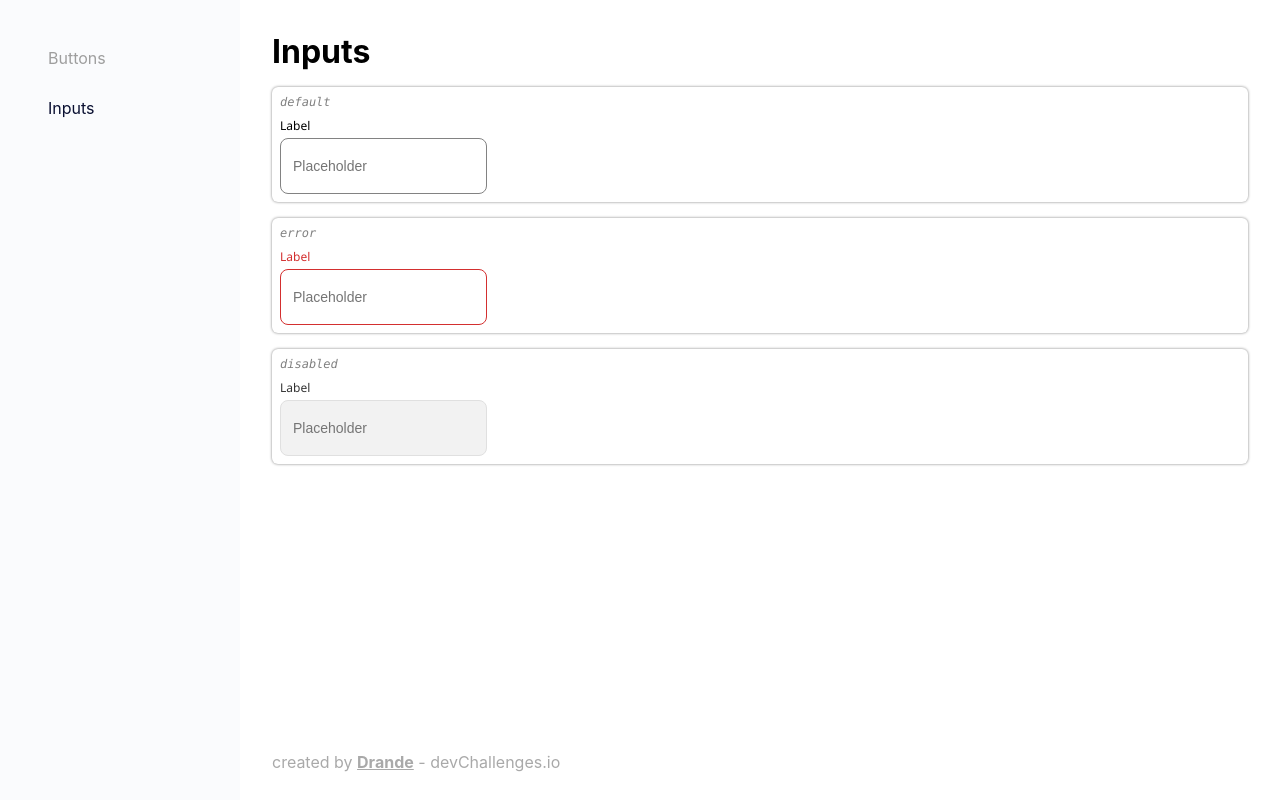
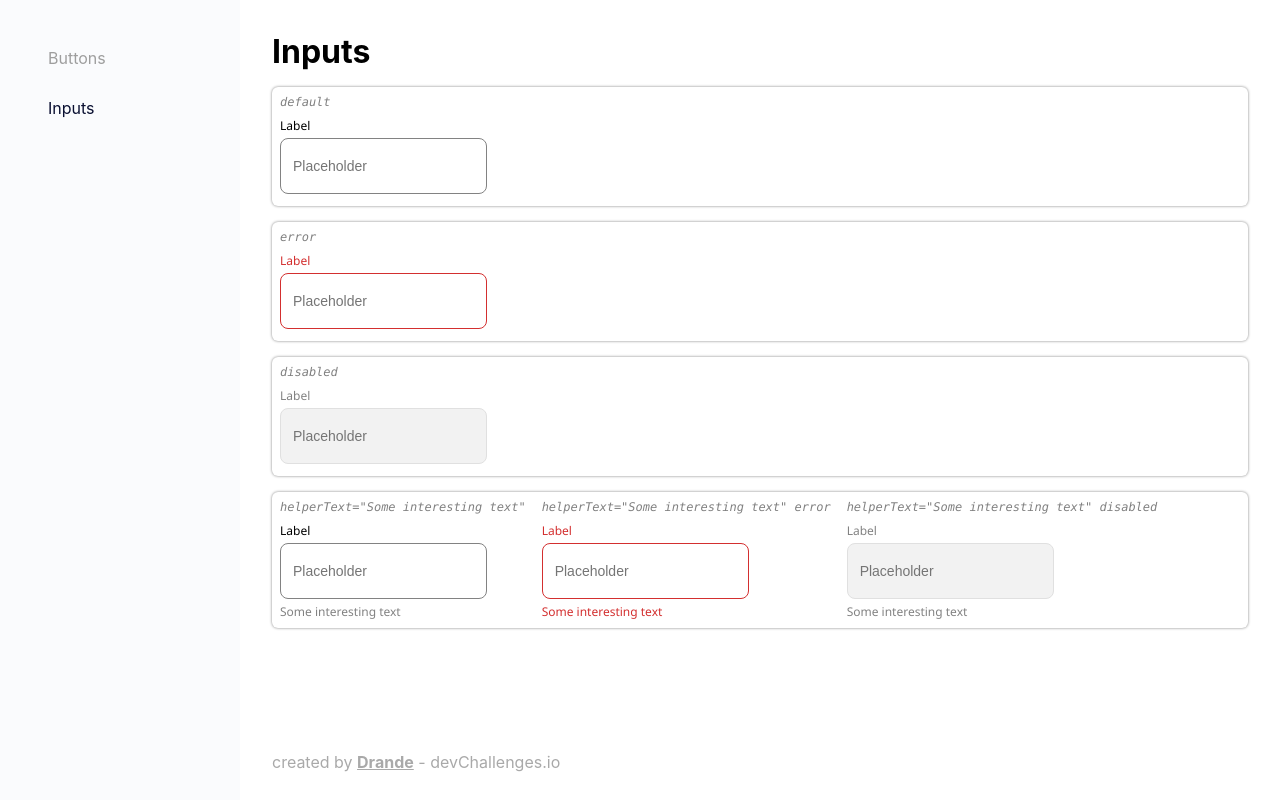
Before and after one commit to Drande/devchallenges-components, a React (Create React App) app: page /inputs in a window 1280 px wide. Built offline with nearby package versions, Linux system fonts and the light colour scheme.

Commit message:
added helper text for input

```diff
--- a/src/pages/InputsPage.tsx
+++ b/src/pages/InputsPage.tsx
@@ -27,6 +27,20 @@ const InputsPage: FunctionComponent<InputsPageProps> = () => {
                     <Input disabled></Input>
                 </div>
             </div>
+            <div className="row g-2 flex-wrap section">
+                <div className="column g-1">
+                    <span className="code">helperText="Some interesting text"</span>
+                    <Input helperText="Some interesting text"></Input>
+                </div>
+                <div className="column g-1">
+                    <span className="code">helperText="Some interesting text" error</span>
+                    <Input helperText="Some interesting text" error></Input>
+                </div>
+                <div className="column g-1">
+                    <span className="code">helperText="Some interesting text" disabled</span>
+                    <Input helperText="Some interesting text" disabled></Input>
+                </div>
+            </div>
         </div>
     );
 }
--- a/src/shared/components/input/Input.model.ts
+++ b/src/shared/components/input/Input.model.ts
@@ -4,4 +4,5 @@ export interface InputProps extends Partial<React.HTMLAttributes<HTMLInputElemen
     placeholder?: string;
     error?: boolean;
     disabled?: boolean;
+    helperText?: string;
 }
--- a/src/shared/components/input/Input.scss
+++ b/src/shared/components/input/Input.scss
@@ -1,4 +1,9 @@
 .input-wrapper {
+    /* layout */
+    display: flex;
+    flex-direction: column;
+    gap: 4px;
+
     /* Default values */
     font-family: 'Segoe UI', Tahoma, Geneva, Verdana, sans-serif;
     input {
@@ -13,7 +18,6 @@
         font-weight: 500;
         color: #828282;
         border: 1px solid #828282;
-        margin-top: 4px;
         &:hover, &:focus, &:focus-visible {
             outline: none;
             border: 1px solid #333333;
@@ -23,6 +27,11 @@
         display: block;
         line-height: 17px;
         font-size: 12px;
+    }
+
+    .helper-text {
+        font-size: 12px;
+        color: #828282;
     }
 
     /* Invalid state */
@@ -35,13 +44,16 @@
                 border: 1px solid rgb(var(--color-danger));
             }
         }
+        .helper-text {
+            color: rgb(var(--color-danger));
+        }
     }
 
     /* Disabled has priority over invalid */
     &.disabled {
         pointer-events: none;
-        label {
-            color: #333333;
+        label, .helper-text {
+            color: #828282;
         }
         input {
             &:disabled {
@@ -54,5 +66,4 @@
             }
         }
     }
-
 }
--- a/src/shared/components/input/Input.tsx
+++ b/src/shared/components/input/Input.tsx
@@ -2,7 +2,7 @@ import React from "react";
 import './Input.scss';
 import { InputProps } from "./Input.model";
 
-const Input = ({ label="Label", type="text", placeholder="Placeholder", error, disabled, ...props }: React.PropsWithChildren<InputProps>) => {
+const Input = ({ label="Label", helperText, type="text", placeholder="Placeholder", error, disabled, ...props }: React.PropsWithChildren<InputProps>) => {
     const isInvalid: boolean = error!==undefined && error!==false;
     const isDisabled: boolean = disabled!==undefined && disabled!==false;
     const finalClassname = [
@@ -10,11 +10,13 @@ const Input = ({ label="Label", type="text", placeholder="Placeholder", error, d
         isInvalid ? "invalid" : undefined,
         isDisabled ? "disabled" : undefined
     ].filter(c => c).join(" ");
-
+    const labelComponent = label ? <label>{label}</label> : undefined;
+    const helperComponent = label ? <label className="helper-text">{helperText}</label> : undefined;
     return (
         <div className={finalClassname}>
-            <label>{label}</label>
+            {labelComponent}
             <input disabled={isDisabled} {...props} type={type} placeholder={placeholder} />
+            {helperComponent}
         </div>
     );
 }
```
